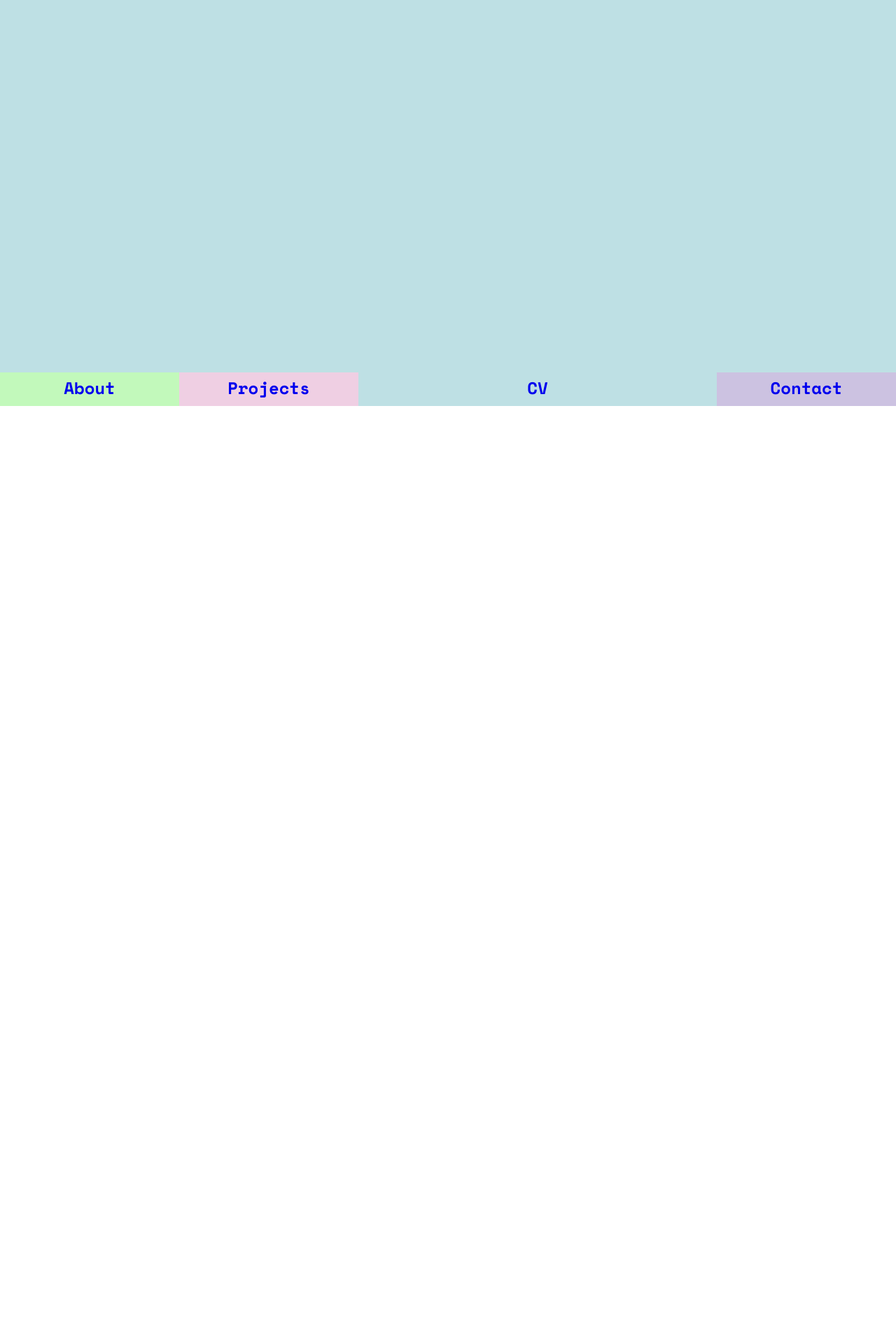
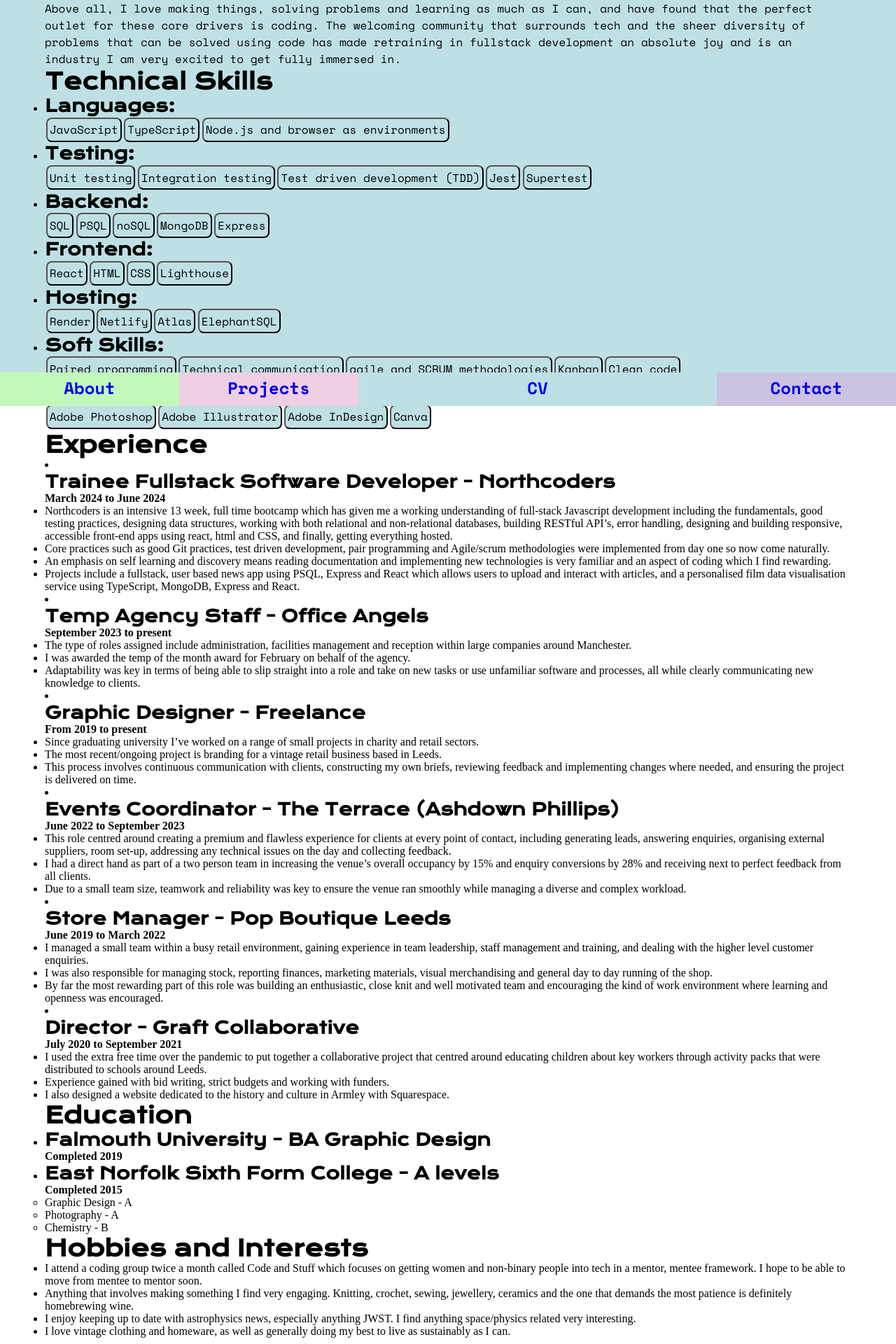
Before and after one commit to Eleaha/Portfolio, a React (Vite) app: page /CV in a window 1280 px wide. Shown: the part 220-2140 px from the top of the page at 70% size. Before the commit the page ends 800 px from the top, so only its background shows below. Built offline with nearby package versions, Linux system fonts and the light colour scheme.

Commit message:
add basic structure to CV page

```diff
--- a/src/components/Footer.tsx
+++ b/src/components/Footer.tsx
@@ -10,7 +10,6 @@ export function Footer() {
 
 	useEffect(() => {
 		const currentPath = window.location.pathname;
-		console.log(currentPath);
 		if (currentPath === "/") {
 			setActiveTab("About");
 		} else if (currentPath === "/cv") {
--- a/src/components/main-pages/CV.tsx
+++ b/src/components/main-pages/CV.tsx
@@ -1,12 +1,84 @@
 import { useEffect } from "react";
+import cvData from "../../data/cv-data.json";
+import { TechTag } from "../sub-components/Tech-tag";
+import { SkillCategory, Role, Education } from "../../interfaces";
 
 export function CV({ setActivePage }: any) {
 	useEffect(() => {
 		setActivePage("cv");
 	}, []);
+
 	return (
 		<div className="page">
 			<h1 className="page-title">CV</h1>
+			<p>{cvData.intro}</p>
+			<div className="cv-section" id="technical-skills-section">
+				<h2>Technical Skills</h2>
+				<ul>
+					{cvData.technicalSkills.map((skillCategory: SkillCategory) => {
+						return (
+							<li>
+								<h3>{skillCategory.category}:</h3>
+								<div className="cv-skill-tag-container">
+									{skillCategory.skills.map((skill: string) => {
+										return <TechTag tech={skill} />;
+									})}
+								</div>
+							</li>
+						);
+					})}
+				</ul>
+			</div>
+			<div className="cv-section" id="experiences-section">
+				<h2>Experience</h2>
+				{cvData.experience.map((role: Role) => {
+					console.log(role);
+					return (
+						<li>
+							<h3>
+								{role.title} - {role.where}
+							</h3>
+							<h4>{role.when}</h4>
+							<ul>
+								{role.description.map((description: string) => {
+									return <li>{description}</li>;
+								})}
+							</ul>
+						</li>
+					);
+				})}
+			</div>
+
+			<div className="cv-section" id="education-section">
+				<h2>Education</h2>
+				<ul>
+					{cvData.education.map((education: Education) => {
+						return (
+							<li>
+								<h3>
+									{education.where} - {education.level}
+								</h3>
+								<h4>Completed {education.completed}</h4>
+								{education.subjects ? (
+									<ul>
+										{education.subjects.map((subject: string) => {
+											return <li>{subject}</li>;
+										})}
+									</ul>
+								) : null}
+							</li>
+						);
+					})}
+				</ul>
+			</div>
+			<div className="cv-section" id="hobbies-and-interests-section">
+				<h2>Hobbies and Interests</h2>
+				<ul>
+					{cvData.hobbiesAndInterests.map((hobby: string) => {
+						return <li>{hobby}</li>;
+					})}
+				</ul>
+			</div>
 		</div>
 	);
 }
--- a/src/data/cv-data.json
+++ b/src/data/cv-data.json
@@ -1,34 +1,49 @@
 {
 	"intro": "Above all, I love making things, solving problems and learning as much as I can, and have found that the perfect outlet for these core drivers is coding. The welcoming community that surrounds tech and the sheer diversity of problems that can be solved using code has made retraining in fullstack development an absolute joy and is an industry I am very excited to get fully immersed in.",
-	"technicalSkills": {
-		"languages": [
-			"JavaScript",
-			"TypeScript",
-			"Node.js and browser as environments"
-		],
-		"testing": [
+	"technicalSkills": [
+		{
+			"category": "Languages",
+			"skills": ["JavaScript", "TypeScript", "Node.js and browser as environments"]
+		},
+		{
+			"category": "Testing",
+			"skills": [
 				"Unit testing",
 				"Integration testing",
 				"Test driven development (TDD)",
 				"Jest",
 				"Supertest"
-		],
-		"Backend": ["SQL", "PSQL", "noSQL", "MongoDB", "Express"],
-		"Frontend": ["React", "HTML", "CSS", "Lighthouse"],
-		"Hosting": ["Render", "Netlify", "Atlas", "ElephantSQL"],
-		"Soft Skills": [
+			]
+		},
+		{
+			"category": "Backend",
+			"skills": ["SQL", "PSQL", "noSQL", "MongoDB", "Express"]
+		},
+		{ "category": "Frontend", "skills": ["React", "HTML", "CSS", "Lighthouse"] },
+		{
+			"category": "Hosting",
+			"skills": ["Render", "Netlify", "Atlas", "ElephantSQL"]
+		},
+		{
+			"category": "Soft Skills",
+			"skills": [
 				"Paired programming",
 				"Technical communication",
 				"agile and SCRUM methodologies",
 				"Kanban",
 				"Clean code"
+			]
+		},
+		{
+			"category": "Design",
+			"skills": ["Adobe Photoshop", "Adobe Illustrator", "Adobe InDesign", "Canva"]
+		}
 	],
-		"Design": ["Adobe Photoshop", "Adobe Illustrator", "Adobe InDesign", "Canva"]
-	},
-	"Experience": {
-		"Trainee Fullstack Software Developer": {
+	"experience": [
+		{
+			"title": "Trainee Fullstack Software Developer",
 			"where": "Northcoders",
-			"When": "March 2024 to June 2024",
+			"when": "March 2024 to June 2024",
 			"description": [
 				"Northcoders is an intensive 13 week, full time bootcamp which has given me a working understanding of full-stack Javascript development including the fundamentals, good testing practices, designing data structures, working with both relational and non-relational databases, building RESTful API’s, error handling, designing and building responsive, accessible front-end apps using react, html and CSS, and finally, getting everything hosted.",
 				"Core practices such as good Git practices, test driven development, pair programming and Agile/scrum methodologies were implemented from day one so now come naturally.",
@@ -36,7 +51,8 @@
 				"Projects include a fullstack, user based news app using PSQL, Express and React which allows users to upload and interact with articles, and a personalised film data visualisation service using TypeScript, MongoDB, Express and React."
 			]
 		},
-		"Temp Agency Staff": {
+		{
+			"title": "Temp Agency Staff",
 			"where": "Office Angels",
 			"when": "September 2023 to present",
 			"description": [
@@ -45,7 +61,8 @@
 				"Adaptability was key in terms of being able to slip straight into a role and take on new tasks or use unfamiliar software and processes, all while clearly communicating new knowledge to clients."
 			]
 		},
-		"Graphic Designer": {
+		{
+			"title": "Graphic Designer",
 			"where": "Freelance",
 			"when": "From 2019 to present",
 			"description": [
@@ -54,7 +71,8 @@
 				"This process involves continuous communication with clients, constructing my own briefs, reviewing feedback and implementing changes where needed, and ensuring the project is delivered on time."
 			]
 		},
-		"Events Coordinator": {
+		{
+			"title": "Events Coordinator",
 			"where": "The Terrace (Ashdown Phillips)",
 			"when": "June 2022 to September 2023",
 			"description": [
@@ -63,7 +81,8 @@
 				"Due to a small team size, teamwork and reliability was key to ensure the venue ran smoothly while managing a diverse and complex workload."
 			]
 		},
-		"Store Manager": {
+		{
+			"title": "Store Manager",
 			"where": "Pop Boutique Leeds",
 			"when": "June 2019 to March 2022",
 			"description": [
@@ -72,7 +91,8 @@
 				"By far the most rewarding part of this role was building an enthusiastic, close knit and well motivated team and encouraging the kind of work environment where learning and openness was encouraged."
 			]
 		},
-		"Director": {
+		{
+			"title": "Director",
 			"where": "Graft Collaborative",
 			"when": "July 2020 to September 2021",
 			"description": [
@@ -81,19 +101,21 @@
 				"I also designed a website dedicated to the history and culture in Armley with Squarespace."
 			]
 		}
+	],
+	"education": [
+		{
+			"where": "Falmouth University",
+			"completed": 2019,
+			"level": "BA Graphic Design"
 		},
-	"Education": {
-		"Falmouth University": {
-			"completed": "2019",
-			"Level": "BA Graphic Design"
-		},
-		"East Norfolk Sixth Form College": {
-			"completed": "2015",
+		{
+			"where": "East Norfolk Sixth Form College",
+			"completed": 2015,
 			"level": "A levels",
 			"subjects": ["Graphic Design - A", "Photography - A", "Chemistry - B"]
 		}
-	},
-	"Hobbies and Interests": [
+	],
+	"hobbiesAndInterests": [
 		"I attend a coding group twice a month called Code and Stuff which focuses on getting women and non-binary people into tech in a mentor, mentee framework. I hope to be able to move from mentee to mentor soon.",
 		"Anything that involves making something I find very engaging. Knitting, crochet, sewing, jewellery, ceramics and the one that demands the most patience is definitely homebrewing wine.",
 		"I enjoy keeping up to date with astrophysics news, especially anything JWST. I find anything space/physics related very interesting.",
```
Also changed, not shown: src/interfaces.ts (+21 -2 lines). Lines whose indentation alone changed are shown as unchanged.
